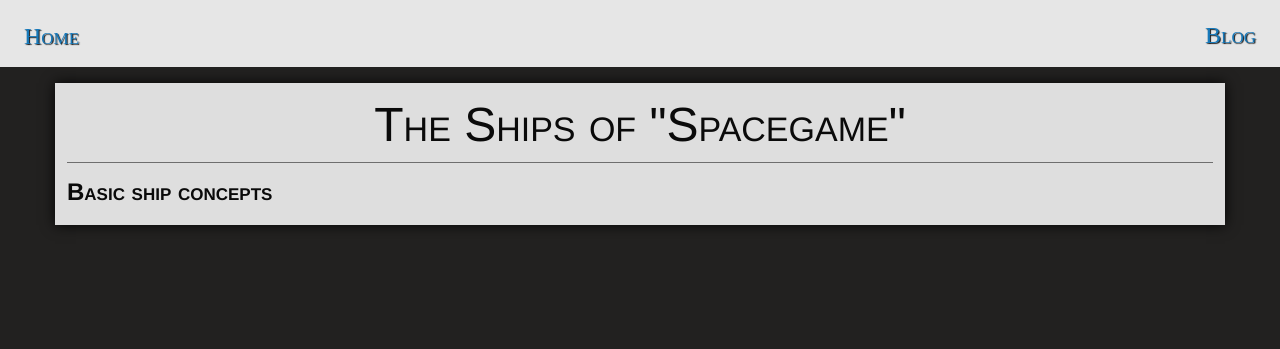
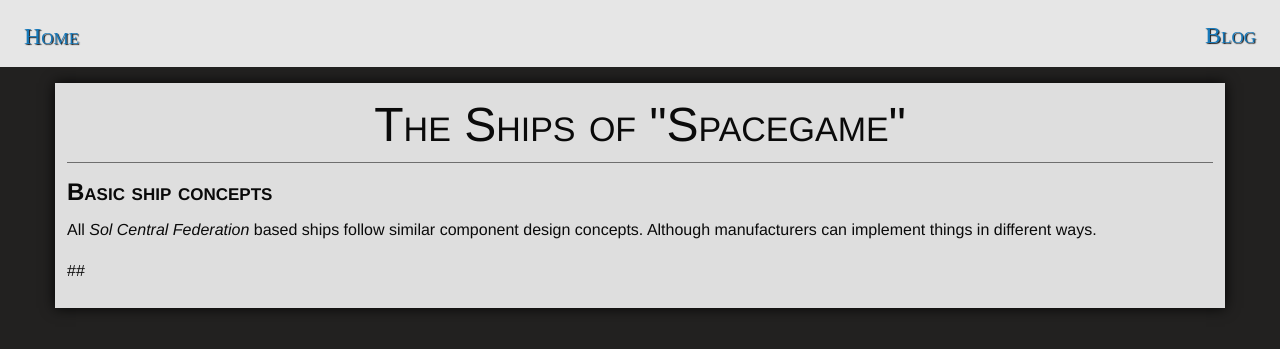
Before and after one commit to ori-sky/polar-space, a Jekyll site: the page built from designs/ships.md, in a window 1280 px wide. Shown: the top 349 px of the page. Built offline with Jekyll 4.4.1, drawn with Linux system fonts in a browser that asks for light colours; nearby versions of some CDN libraries; some web fonts are replaced; our own code applies the rules of GitHub Pages for plain Markdown files; library files that are not in the unit come from our copies.

Commit message:
designs/ships.md updated from https://stackedit.io/

```diff
--- a/designs/ships.md
+++ b/designs/ships.md
@@ -2,8 +2,11 @@
 title: The Ships of "Spacegame"
 ---
 ## Basic ship concepts
+All *Sol Central Federation* based ships follow similar component design concepts. Although manufacturers can implement things in different ways.
 
+##
 <!--stackedit_data:
 eyJwcm9wZXJ0aWVzIjoiZXh0ZW5zaW9uczpcbiAgcHJlc2V0Oi
-BnZm1cbiIsImhpc3RvcnkiOlstMTAzNDAyNTkxN119
+BnZm1cbiIsImhpc3RvcnkiOlstNTEwOTY1Mzc0LC0xMDM0MDI1
+OTE3XX0=
 -->
```
